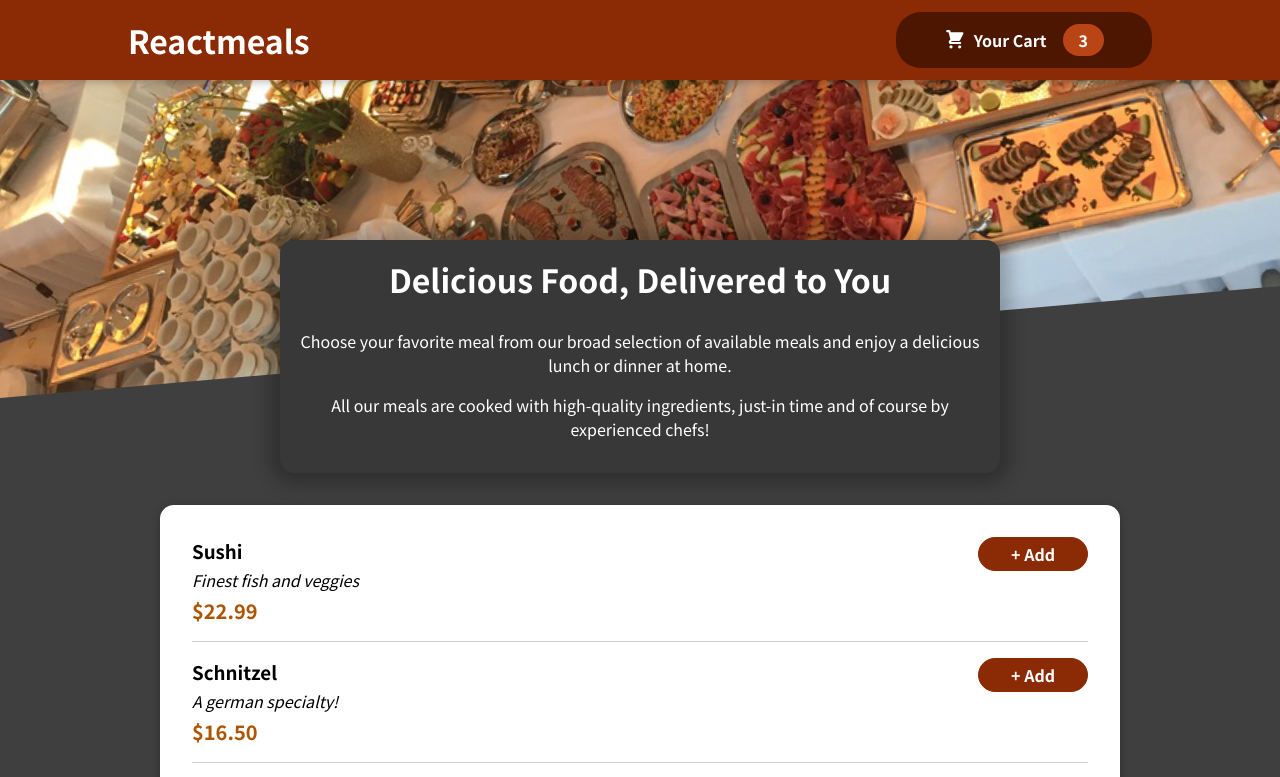
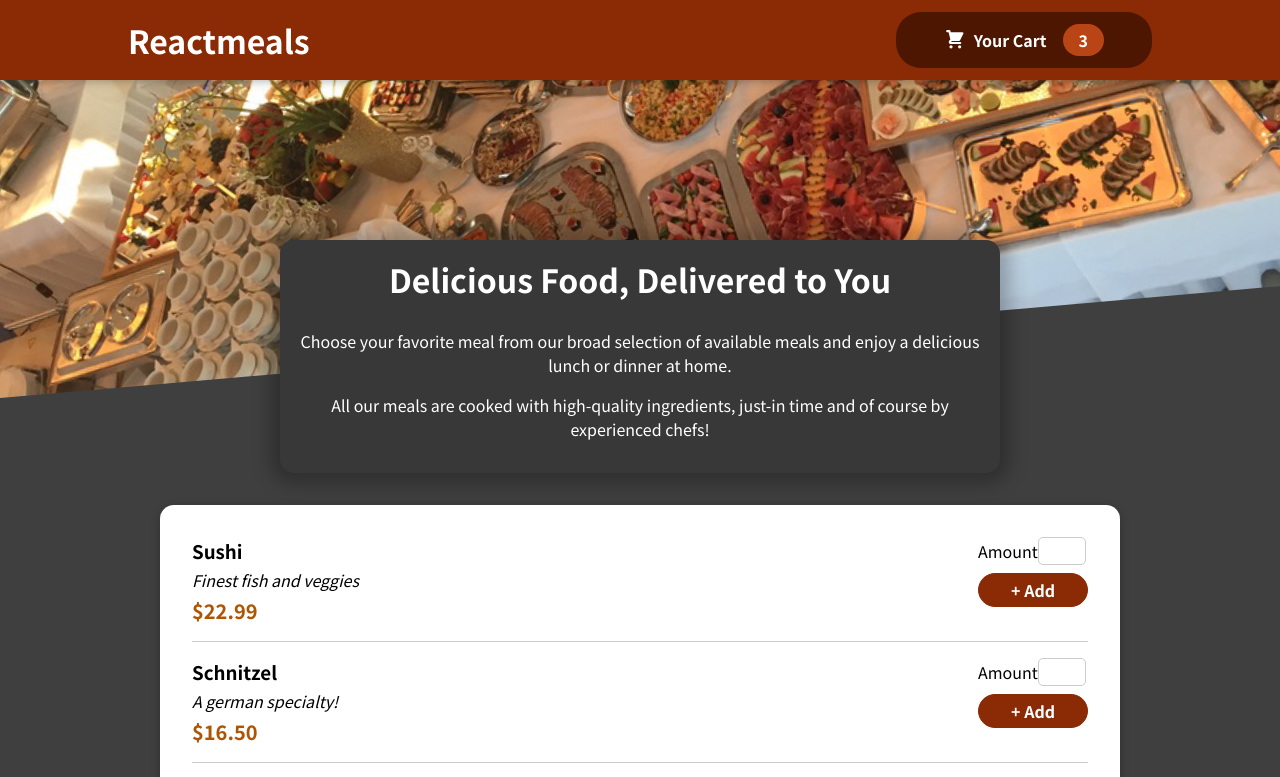
Before and after one commit to av308q/orderMealsApp, a React (Create React App) app: page / in a window 1280 px wide. Shown: the top 777 px of the page. Built offline with nearby package versions, Linux system fonts and the light colour scheme.

Commit message:
added input amount and other values

```diff
--- a/src/components/Meals/MealItem/MealItemForm.js
+++ b/src/components/Meals/MealItem/MealItemForm.js
@@ -1,10 +1,20 @@
+import Input from '../../UI/Input';
 import classes from './MealItemForm.module.css';
 
-const MealsItemForm = props => {
-    return <form className={classes.form}>
-        <imput/>
+const MealsItemForm = (props) => {
+    return (
+    <form className={classes.form}>
+        <Input lable ="Amount" input={{
+            id: 'amount',
+            type: 'number',
+            min: '1',
+            max: '5',
+            step: '1',
+            defaultvalue: '1'
+        }}/>
         <button>+ Add</button>
     </form>
+    );
 };
 
 export default MealsItemForm;
--- a/src/components/UI/Input.js
+++ b/src/components/UI/Input.js
@@ -0,0 +1,13 @@
+
+import classes from './Input.module.css';
+
+const Input = (props) => {
+    return (
+    <div className={classes.input}>
+        <lable htmlFor={props.input.id}>{props.lable}</lable>
+        <input {...props.input} />
+    </div>
+    );
+};
+
+export default Input;
```
Also changed, not shown: 1 other file (tests, documents, lock files or other folders).
